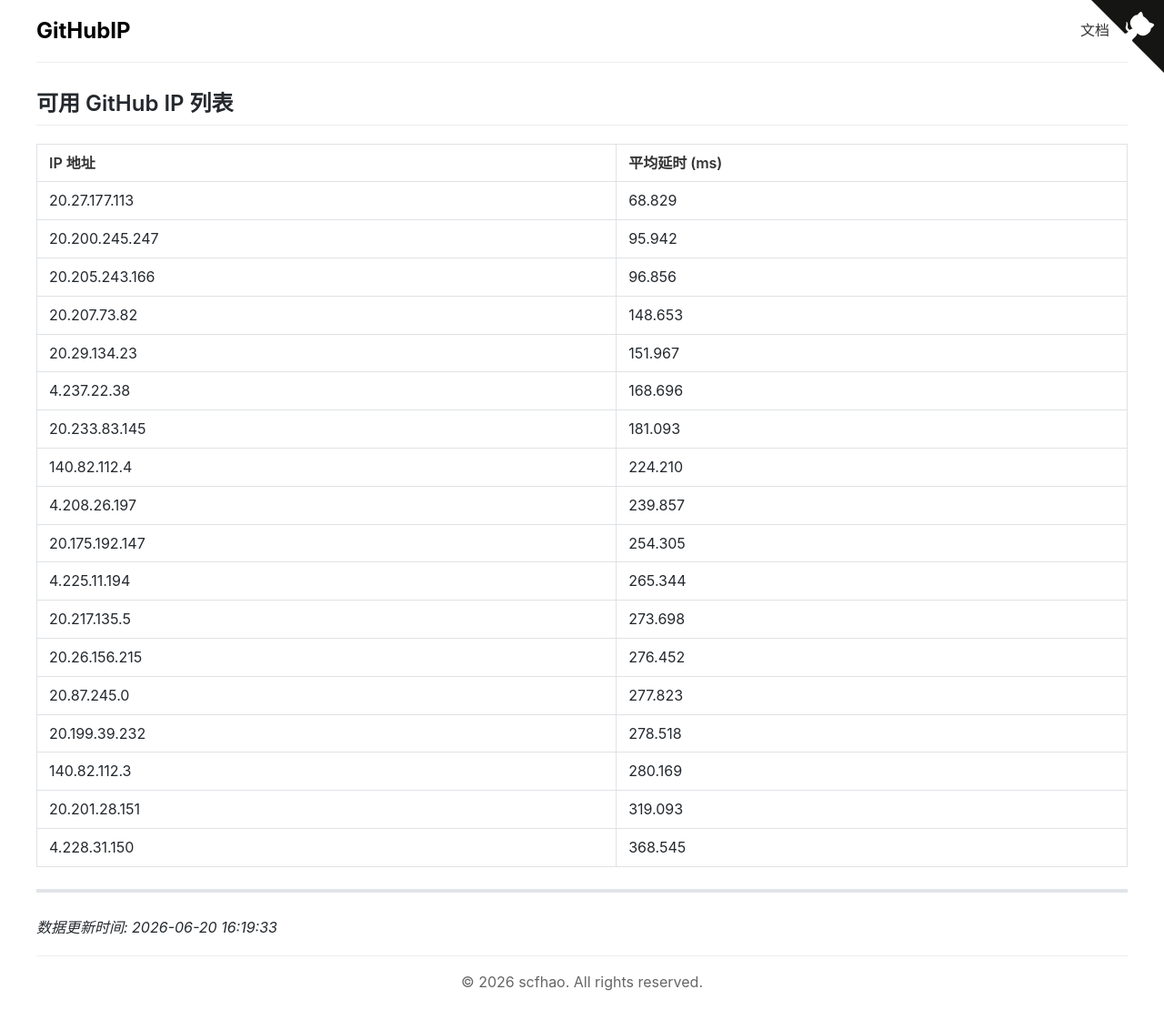
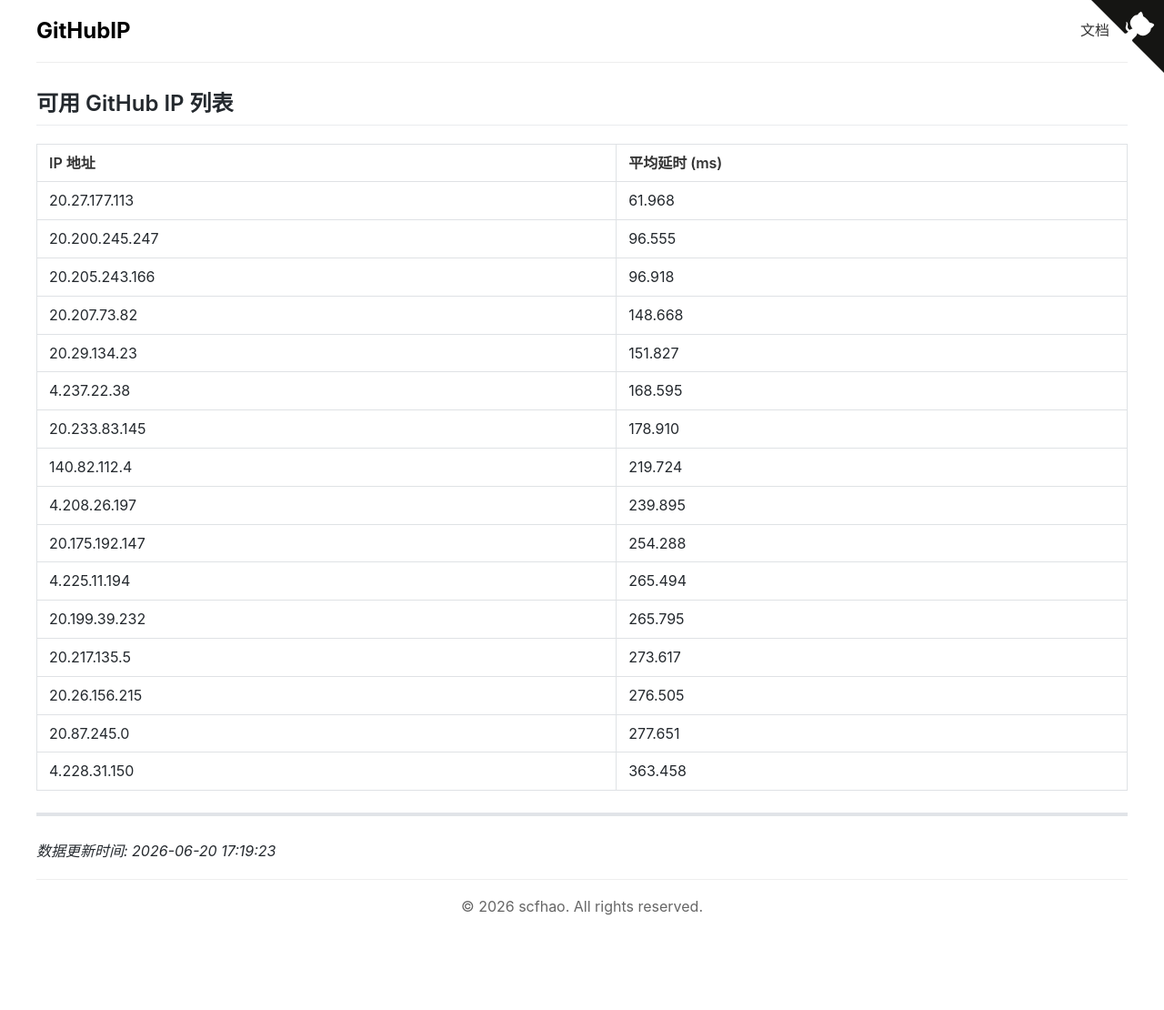
Before and after one commit to scfhao/GitHubIP, a Jekyll site: the page built from index.md, in a window 1280 px wide. Shown: the whole page at 91% size. Built offline with Jekyll 4.4.1, drawn with Linux system fonts in a browser that asks for light colours; after the commit the page ends 1026 px from its top, so only the background shows below that.

Commit message:
自动脚本执行 - 2026-06-20 17:19:23

```diff
--- a/index.md
+++ b/index.md
@@ -1,32 +1,30 @@
 ---
 layout: home
 title: GitHub IP 列表
-date: 2026-06-20 16:19:33
+date: 2026-06-20 17:19:23
 ---
 
 ## 可用 GitHub IP 列表
 
 | IP 地址 | 平均延时 (ms) |
 |---------|--------------|
-| 20.27.177.113 | 68.829 |
-| 20.200.245.247 | 95.942 |
-| 20.205.243.166 | 96.856 |
-| 20.207.73.82 | 148.653 |
-| 20.29.134.23 | 151.967 |
-| 4.237.22.38 | 168.696 |
-| 20.233.83.145 | 181.093 |
-| 140.82.112.4 | 224.210 |
-| 4.208.26.197 | 239.857 |
-| 20.175.192.147 | 254.305 |
-| 4.225.11.194 | 265.344 |
-| 20.217.135.5 | 273.698 |
-| 20.26.156.215 | 276.452 |
-| 20.87.245.0 | 277.823 |
-| 20.199.39.232 | 278.518 |
-| 140.82.112.3 | 280.169 |
-| 20.201.28.151 | 319.093 |
-| 4.228.31.150 | 368.545 |
+| 20.27.177.113 | 61.968 |
+| 20.200.245.247 | 96.555 |
+| 20.205.243.166 | 96.918 |
+| 20.207.73.82 | 148.668 |
+| 20.29.134.23 | 151.827 |
+| 4.237.22.38 | 168.595 |
+| 20.233.83.145 | 178.910 |
+| 140.82.112.4 | 219.724 |
+| 4.208.26.197 | 239.895 |
+| 20.175.192.147 | 254.288 |
+| 4.225.11.194 | 265.494 |
+| 20.199.39.232 | 265.795 |
+| 20.217.135.5 | 273.617 |
+| 20.26.156.215 | 276.505 |
+| 20.87.245.0 | 277.651 |
+| 4.228.31.150 | 363.458 |
 
 ---
 
-*数据更新时间: 2026-06-20 16:19:33*
+*数据更新时间: 2026-06-20 17:19:23*
```
